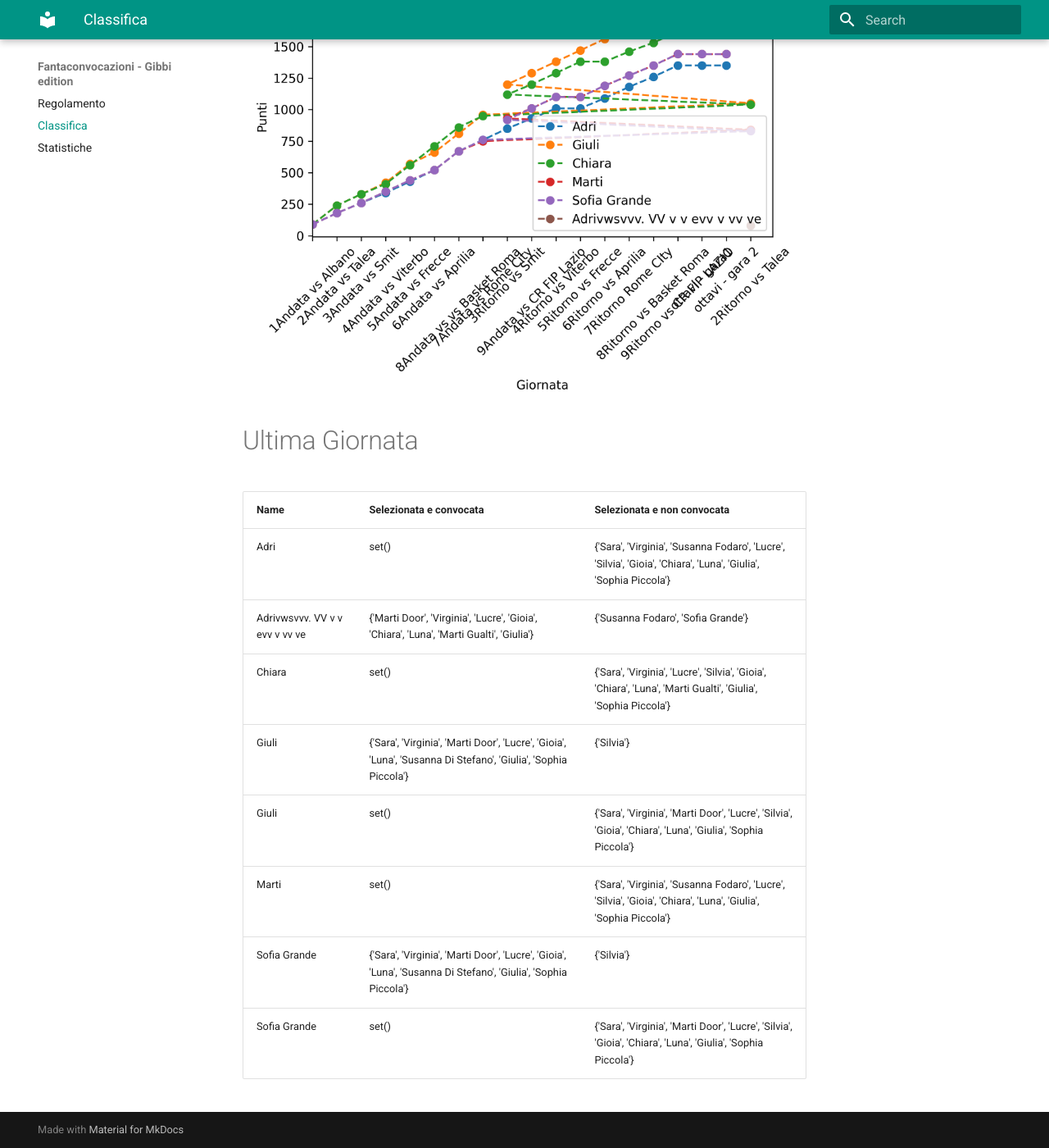
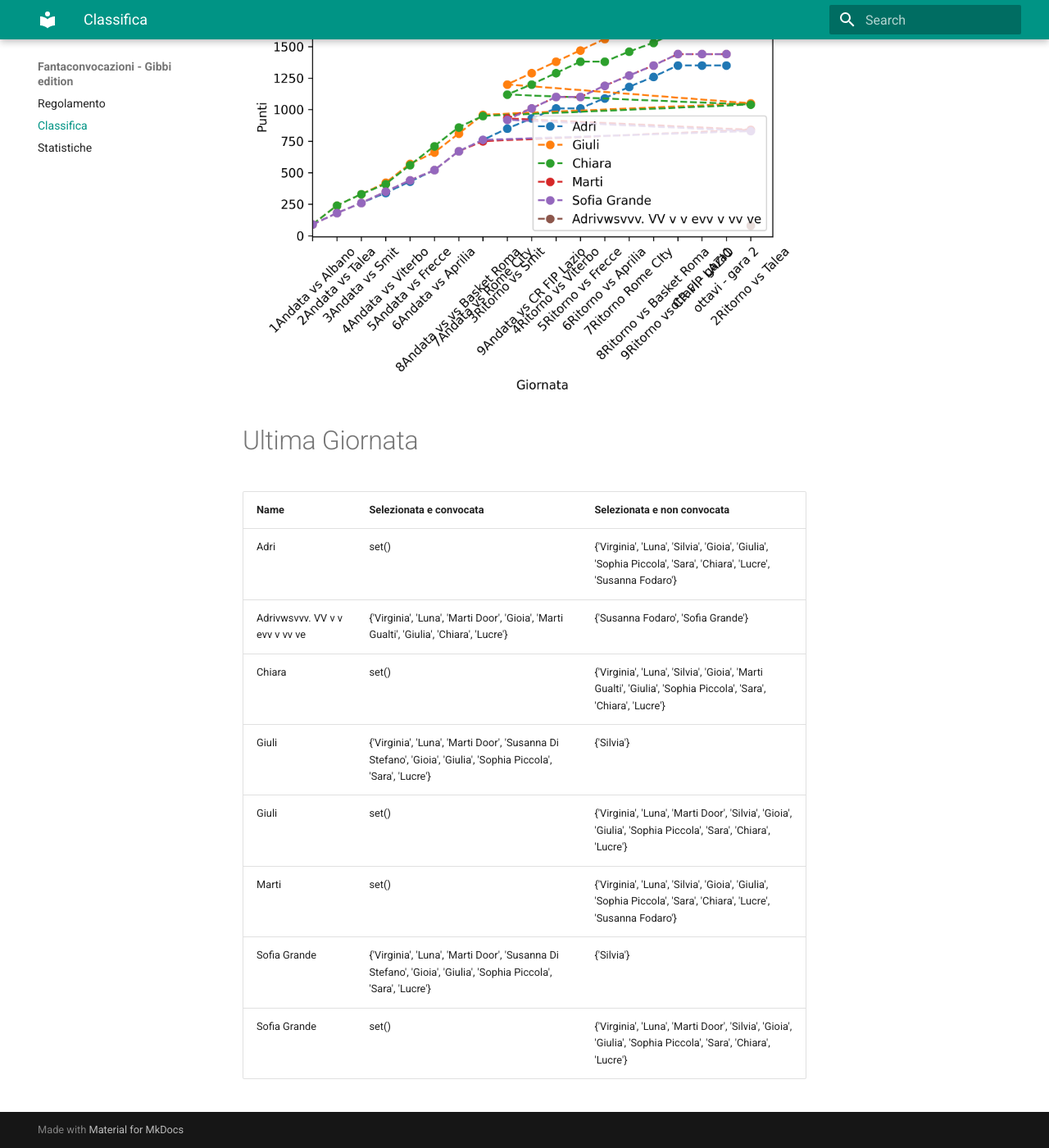
Before and after one commit to martinig94/fantagibbi, an MkDocs documentation site: the page built from docs/Classifica.md, in a window 1280 px wide and 1400 px high, scrolled down 676 px. Shown: the whole window at 82% size. Built offline with MkDocs 1.6.1 and Material for MkDocs 9.7.7, drawn with Linux system fonts in a browser that asks for light colours.

Commit message:
Auto-update from main.py

```diff
--- a/docs/Classifica.md
+++ b/docs/Classifica.md
@@ -19,12 +19,12 @@
 <!-- START_TABLE CORRECT -->
 | Name                           | Selezionata e convocata                                                                                        | Selezionata e non convocata                                                                                      |
 |:-------------------------------|:---------------------------------------------------------------------------------------------------------------|:-----------------------------------------------------------------------------------------------------------------|
-| Adri                           | set()                                                                                                          | {'Sara', 'Virginia', 'Susanna Fodaro', 'Lucre', 'Silvia', 'Gioia', 'Chiara', 'Luna', 'Giulia', 'Sophia Piccola'} |
-| Adrivwsvvv. VV v v evv v vv ve | {'Marti Door', 'Virginia', 'Lucre', 'Gioia', 'Chiara', 'Luna', 'Marti Gualti', 'Giulia'}                       | {'Susanna Fodaro', 'Sofia Grande'}                                                                               |
-| Chiara                         | set()                                                                                                          | {'Sara', 'Virginia', 'Lucre', 'Silvia', 'Gioia', 'Chiara', 'Luna', 'Marti Gualti', 'Giulia', 'Sophia Piccola'}   |
-| Giuli                          | {'Sara', 'Virginia', 'Marti Door', 'Lucre', 'Gioia', 'Luna', 'Susanna Di Stefano', 'Giulia', 'Sophia Piccola'} | {'Silvia'}                                                                                                       |
-| Giuli                          | set()                                                                                                          | {'Sara', 'Virginia', 'Marti Door', 'Lucre', 'Silvia', 'Gioia', 'Chiara', 'Luna', 'Giulia', 'Sophia Piccola'}     |
-| Marti                          | set()                                                                                                          | {'Sara', 'Virginia', 'Susanna Fodaro', 'Lucre', 'Silvia', 'Gioia', 'Chiara', 'Luna', 'Giulia', 'Sophia Piccola'} |
-| Sofia Grande                   | {'Sara', 'Virginia', 'Marti Door', 'Lucre', 'Gioia', 'Luna', 'Susanna Di Stefano', 'Giulia', 'Sophia Piccola'} | {'Silvia'}                                                                                                       |
-| Sofia Grande                   | set()                                                                                                          | {'Sara', 'Virginia', 'Marti Door', 'Lucre', 'Silvia', 'Gioia', 'Chiara', 'Luna', 'Giulia', 'Sophia Piccola'}     |
+| Adri                           | set()                                                                                                          | {'Virginia', 'Luna', 'Silvia', 'Gioia', 'Giulia', 'Sophia Piccola', 'Sara', 'Chiara', 'Lucre', 'Susanna Fodaro'} |
+| Adrivwsvvv. VV v v evv v vv ve | {'Virginia', 'Luna', 'Marti Door', 'Gioia', 'Marti Gualti', 'Giulia', 'Chiara', 'Lucre'}                       | {'Susanna Fodaro', 'Sofia Grande'}                                                                               |
+| Chiara                         | set()                                                                                                          | {'Virginia', 'Luna', 'Silvia', 'Gioia', 'Marti Gualti', 'Giulia', 'Sophia Piccola', 'Sara', 'Chiara', 'Lucre'}   |
+| Giuli                          | {'Virginia', 'Luna', 'Marti Door', 'Susanna Di Stefano', 'Gioia', 'Giulia', 'Sophia Piccola', 'Sara', 'Lucre'} | {'Silvia'}                                                                                                       |
+| Giuli                          | set()                                                                                                          | {'Virginia', 'Luna', 'Marti Door', 'Silvia', 'Gioia', 'Giulia', 'Sophia Piccola', 'Sara', 'Chiara', 'Lucre'}     |
+| Marti                          | set()                                                                                                          | {'Virginia', 'Luna', 'Silvia', 'Gioia', 'Giulia', 'Sophia Piccola', 'Sara', 'Chiara', 'Lucre', 'Susanna Fodaro'} |
+| Sofia Grande                   | {'Virginia', 'Luna', 'Marti Door', 'Susanna Di Stefano', 'Gioia', 'Giulia', 'Sophia Piccola', 'Sara', 'Lucre'} | {'Silvia'}                                                                                                       |
+| Sofia Grande                   | set()                                                                                                          | {'Virginia', 'Luna', 'Marti Door', 'Silvia', 'Gioia', 'Giulia', 'Sophia Piccola', 'Sara', 'Chiara', 'Lucre'}     |
 <!-- END_TABLE CORRECT -->
```
